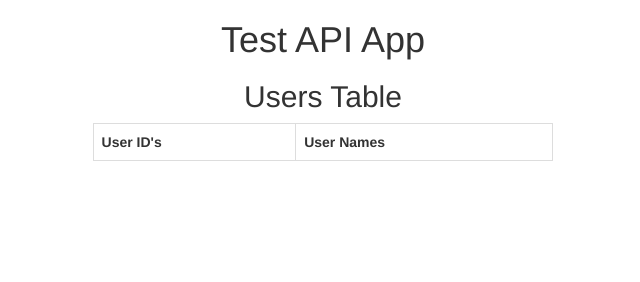
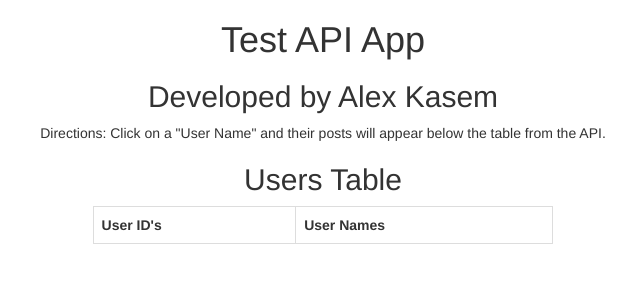
Before and after one commit to ak89mkii/ksense-api-test, a website: page index.html in a window 1280 px wide. Shown: the whole page, without its empty margins (317-957 px from the left). Drawn offline with nearby package versions, Linux system fonts and the light colour scheme; no server answers.

Commit message:
Added directions to HTML and image to README.

```diff
--- a/css/style.css
+++ b/css/style.css
@@ -3,6 +3,10 @@ h1 {
 }
 
 h2 {
+    text-align: center;
+}
+
+p {
     text-align: center;
 }
 
--- a/index.html
+++ b/index.html
@@ -15,6 +15,8 @@
 
     <body>
         <h1 class="title">Test API App</h1>
+        <h2 class="title">Developed by Alex Kasem</h2>
+        <p>Directions: Click on a "User Name" and their posts will appear below the table from the API.</p>
         <h2>Users Table</h2>
         <div class="table">
             <table class="table">
```
Also changed, not shown: 02.png (added), README.md.
